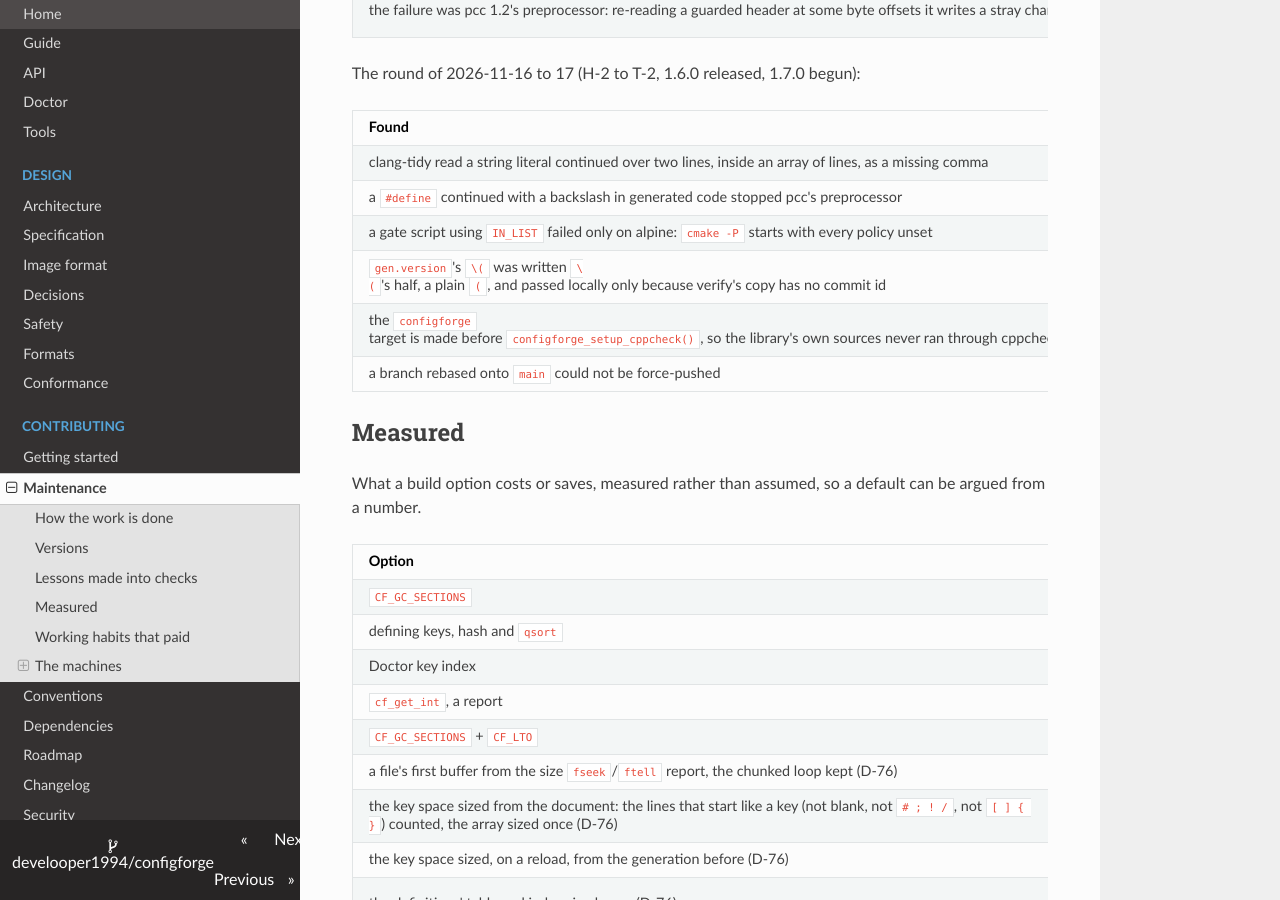
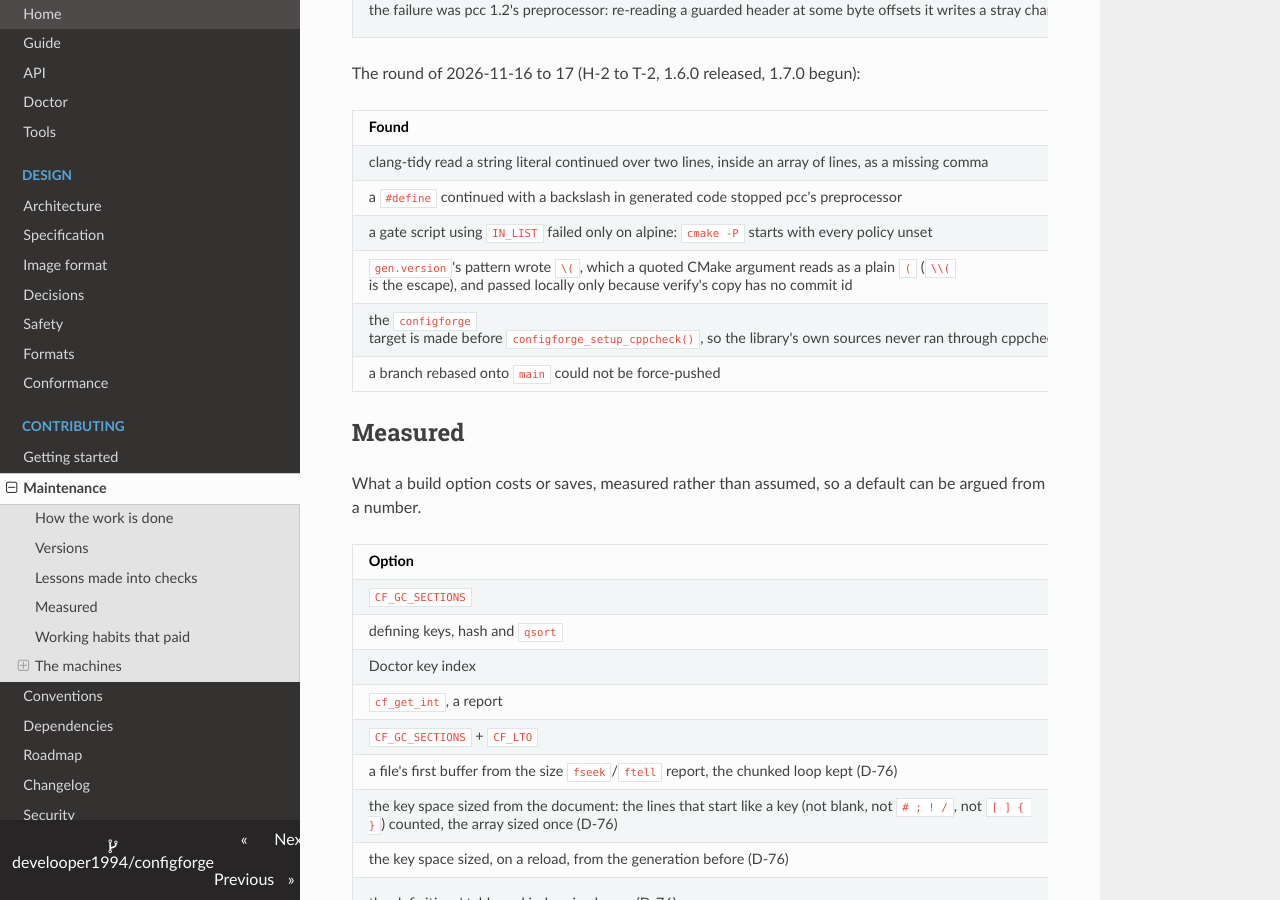
Before and after one commit to develooper1994/configforge, an MkDocs documentation site: the page built from docs/Maintaining.md, in a window 1280 px wide and 900 px high, scrolled down 4337 px. Built offline with MkDocs 1.6.1, drawn with Linux system fonts in a browser that asks for light colours.

Commit message:
Maintaining: the gen.version lesson worded as it happened

```diff
--- a/docs/Maintaining.md
+++ b/docs/Maintaining.md
@@ -179,7 +179,7 @@ begun):
 | clang-tidy read a string literal continued over two lines, inside an array of lines, as a missing comma | no literal is continued over lines inside an initializer array; the generated checks are one line each |
 | a `#define` continued with a backslash in generated code stopped pcc's preprocessor | each generated definition fits on one line, its messages and conditions short macros of their own |
 | a gate script using `IN_LIST` failed only on alpine: `cmake -P` starts with every policy unset | every gate script begins with `cmake_minimum_required`, as `GateAbi.cmake` did |
-| `gen.version`'s `\(` was written `\(`'s half, a plain `(`, and passed locally only because verify's copy has no commit id | the pattern escapes as `doctor.version`'s does; verify's copy without an id is a blind spot the Roadmap names |
+| `gen.version`'s pattern wrote `\(`, which a quoted CMake argument reads as a plain `(` (`\\(` is the escape), and passed locally only because verify's copy has no commit id | the pattern escapes as `doctor.version`'s does; verify's copy without an id is a blind spot the Roadmap names |
 | the `configforge` target is made before `configforge_setup_cppcheck()`, so the library's own sources never ran through cppcheck | the first step of the Roadmap's critical-system item; the serialization library is treated alike until both are checked |
 | a branch rebased onto `main` could not be force-pushed | a rebased branch is pushed under a new name, `work/<card>-r`, and the old one deleted |
 
```
